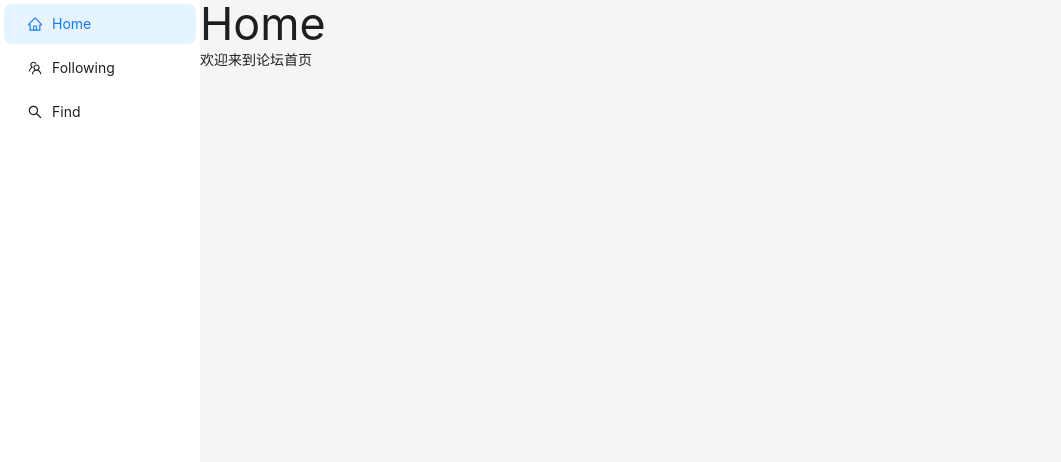
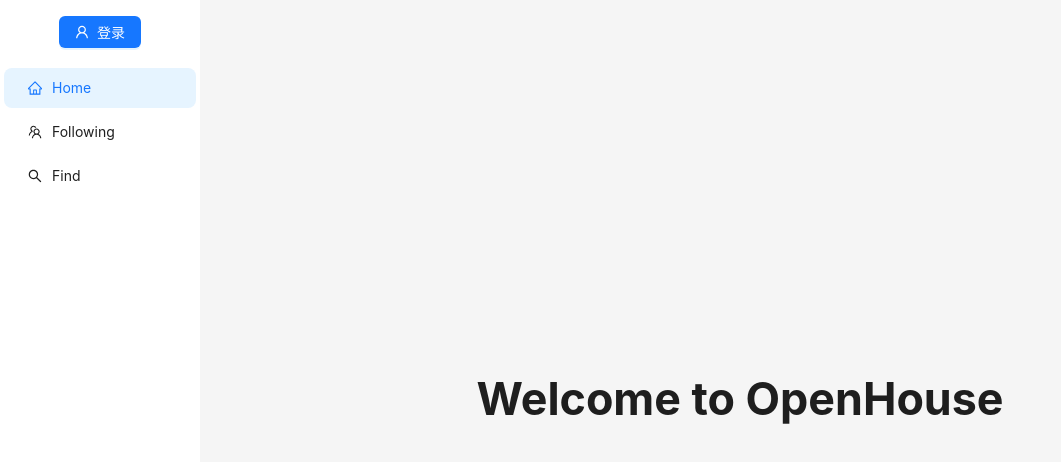
Before and after one commit to charlhhhh/Openhouse, a React (Vite) app in the folder frontend/: page / in a window 1280 px wide. Shown: the top 462 px of the page, without its empty margins (0-1061 px from the left). Built offline with nearby package versions, Linux system fonts and the light colour scheme.

Commit message:
[feat] Create new Root component and remove old Layout; add Ant Design integration for UI components.

```diff
--- a/frontend/src/Layout.tsx
+++ /dev/null
@@ -1,48 +0,0 @@
-import { Menu } from "antd";
-
-import { HomeOutlined, TeamOutlined, SearchOutlined } from "@ant-design/icons";
-import { Layout } from "antd";
-import { Content } from "antd/es/layout/layout";
-import Sider from "antd/es/layout/Sider";
-import { Outlet, useNavigate } from "react-router-dom";
-
-export default function Home() {
-    const navigate = useNavigate();
-
-    const menuItems = [
-      {
-        key: '/',
-        icon: <HomeOutlined />,
-        label: 'Home',
-        onClick: () => navigate('/'),
-      },
-      {
-        key: '/following',
-        icon: <TeamOutlined />,
-        label: 'Following',
-        onClick: () => navigate('/following'),
-      },
-      {
-        key: '/find',
-        icon: <SearchOutlined />,
-        label: 'Find',
-        onClick: () => navigate('/find'),
-      },
-    ];
-
-    return (
-      <Layout className="h-screen w-screen">
-        <Sider className="w-64 h-full" theme="light">
-          <Menu
-            mode="inline"
-            defaultSelectedKeys={['/']}
-            style={{ height: '100%', borderRight: 0 }}
-            items={menuItems}
-          />
-        </Sider>
-        <Content className="h-full flex-1">
-          <Outlet />
-        </Content>
-      </Layout>
-    );
-  }
--- /dev/null
+++ b/frontend/src/Root.tsx
@@ -0,0 +1,93 @@
+import { Menu, Modal, Button } from "antd";
+import { useState } from "react";
+import {
+  HomeOutlined,
+  TeamOutlined,
+  SearchOutlined,
+  UserOutlined,
+  CloseOutlined,
+} from "@ant-design/icons";
+import { Layout } from "antd";
+import { Content } from "antd/es/layout/layout";
+import Sider from "antd/es/layout/Sider";
+import { Outlet, useNavigate } from "react-router-dom";
+import LoginSheet from "./pages/login/LoginSheet";
+
+export default function Root() {
+  const navigate = useNavigate();
+  const [loginModalVisible, setLoginModalVisible] = useState(false);
+
+  const menuItems = [
+    {
+      key: "/",
+      icon: <HomeOutlined />,
+      label: "Home",
+      onClick: () => navigate("/"),
+    },
+    {
+      key: "/following",
+      icon: <TeamOutlined />,
+      label: "Following",
+      onClick: () => navigate("/following"),
+    },
+    {
+      key: "/find",
+      icon: <SearchOutlined />,
+      label: "Find",
+      onClick: () => navigate("/find"),
+    },
+  ];
+
+  const showLoginModal = () => {
+    setLoginModalVisible(true);
+  };
+
+  const handleLoginCancel = () => {
+    setLoginModalVisible(false);
+  };
+
+  return (
+    <Layout className="h-screen w-screen">
+      <Sider className="w-64 h-full" theme="light">
+        <div className="flex justify-center my-4">
+          <Button
+            type="primary"
+            icon={<UserOutlined />}
+            onClick={showLoginModal}
+          >
+            登录
+          </Button>
+        </div>
+        <Menu
+          mode="inline"
+          defaultSelectedKeys={["/"]}
+          style={{ height: "calc(100% - 60px)", borderRight: 0 }}
+          items={menuItems}
+        />
+      </Sider>
+      <Content className="h-full flex-1">
+        <Outlet />
+      </Content>
+
+      <Modal
+        open={loginModalVisible}
+        onCancel={handleLoginCancel}
+        footer={null}
+        styles={{
+          content: {
+            padding: 0,
+          },
+        }}
+        closeIcon={<CloseOutlined style={{ color: 'white' }} />}
+      >
+        <LoginSheet
+          visible={loginModalVisible}
+          onClose={handleLoginCancel}
+          onLoginSuccess={() => {
+            setLoginModalVisible(false);
+          }}
+        />
+      </Modal>
+    </Layout>
+  );
+}
--- a/frontend/src/pages/account/account.tsx
+++ /dev/null
@@ -1,12 +0,0 @@
-import { useNavigate } from 'react-router-dom';
-
-export default function Home() {
-    const navigate = useNavigate();
-
-    return (
-        <div style={{ width: '100vw', height: '100vh', display: 'flex', justifyContent: 'center', alignItems: 'center' }}>
-            <h1>Welcome to OpenHouse</h1>
-            <button onClick={() => navigate('/login')}>Login</button>
-        </div>
-    );
-}
--- a/frontend/src/pages/following/following.tsx
+++ /dev/null
@@ -1,13 +0,0 @@
-import React from 'react';
-import { useNavigate } from 'react-router-dom';
-
-export default function Home() {
-    const navigate = useNavigate();
-
-    return (
-        <div style={{ width: '100vw', height: '100vh', display: 'flex', justifyContent: 'center', alignItems: 'center' }}>
-            <h1>Welcome to OpenHouse</h1>
-            <button onClick={() => navigate('/login')}>Login</button>
-        </div>
-    );
-}
--- a/frontend/src/pages/home/index.tsx
+++ b/frontend/src/pages/home/index.tsx
@@ -1,8 +1,7 @@
 export default function Home() {
   return (
-    <>
-      <h1>Home</h1>
-      <p>欢迎来到论坛首页</p>
-    </>
-  );
+    <div className="w-full h-full flex flex-col justify-center items-center">
+            <h1 className="text-4xl font-bold">Welcome to OpenHouse</h1>
+        </div>
+    );
 }
--- a/frontend/src/pages/login/LoginSheet.tsx
+++ b/frontend/src/pages/login/LoginSheet.tsx
@@ -103,14 +103,6 @@
         <div style={styles.modalContainer}>
             <div style={styles.sheetContainer}>
                 <div style={styles.backgroundImage}>
-                    <div style={styles.header}>
-                        <Button
-                            onClick={onClose}
-                            style={styles.closeButton}
-                            type="text"
-                            icon={<CloseOutlined style={{ fontSize: '24px', color: '#fff' }} />}
-                        />
-                    </div>
                     <div style={styles.content}>
                         {!showVerification ? (
                             <>
@@ -191,16 +183,10 @@
 // 使用 React.CSSProperties 确保类型安全
 const styles: { [key: string]: React.CSSProperties } = {
     modalContainer: {
-        position: 'fixed',
-        top: 0,
-        left: 0,
-        right: 0,
-        bottom: 0,
         display: 'flex',
         justifyContent: 'center',
         alignItems: 'center',
         backgroundColor: 'rgba(0, 0, 0, 0.5)',
-        zIndex: 1000,
     },
     sheetContainer: {
         width: SHEET_WIDTH,
--- a/frontend/src/pages/sage-ai/sage-ai.tsx
+++ /dev/null
@@ -1,13 +0,0 @@
-import React from 'react';
-import { useNavigate } from 'react-router-dom';
-
-export default function Home() {
-    const navigate = useNavigate();
-
-    return (
-        <div style={{ width: '100vw', height: '100vh', display: 'flex', justifyContent: 'center', alignItems: 'center' }}>
-            <h1>Welcome to OpenHouse</h1>
-            <button onClick={() => navigate('/login')}>Login</button>
-        </div>
-    );
-}
--- a/frontend/src/pages/saved-topics/saved-topic.tsx
+++ /dev/null
@@ -1,13 +0,0 @@
-import React from 'react';
-import { useNavigate } from 'react-router-dom';
-
-export default function Home() {
-    const navigate = useNavigate();
-
-    return (
-        <div style={{ width: '100vw', height: '100vh', display: 'flex', justifyContent: 'center', alignItems: 'center' }}>
-            <h1>Welcome to OpenHouse</h1>
-            <button onClick={() => navigate('/login')}>Login</button>
-        </div>
-    );
-}
--- a/frontend/src/router.tsx
+++ b/frontend/src/router.tsx
@@ -3,7 +3,7 @@
 import Home from './pages/home';
 import Following from './pages/following';
 import Find from './pages/find';
-import Layout from './Layout';
+import Layout from './Root';
 
 const routes: RouteObject[] = [
   {
--- a/frontend/src/stores/index.ts
+++ /dev/null
@@ -1,5 +0,0 @@
-import useUserStore from './userStore';
-
-export {
-  useUserStore
-};
--- a/frontend/src/stores/userStore.ts
+++ /dev/null
@@ -1,60 +0,0 @@
-import { create } from 'zustand';
-import { persist, createJSONStorage } from 'zustand/middleware';
-
-// 定义用户信息类型
-interface UserInfo {
-  id?: string;
-  username?: string;
-  email?: string;
-  avatar?: string;
-  // 可根据需要添加更多用户信息字段
-}
-
-// 定义用户状态类型
-interface UserState {
-  isLoggedIn: boolean;
-  token: string | null;
-  userInfo: UserInfo;
-  // 登录方法
-  login: (token: string, userInfo: UserInfo) => void;
-  // 更新用户信息方法
-  updateUserInfo: (userInfo: Partial<UserInfo>) => void;
-  // 登出方法
-  logout: () => void;
-}
-
-// 创建用户状态管理 store
-const useUserStore = create<UserState>()(
-  persist(
-    (set) => ({
-      isLoggedIn: false,
-      token: null,
-      userInfo: {},
-
-      // 登录方法，设置登录状态、token和用户信息
-      login: (token, userInfo) => set({
-        isLoggedIn: true,
-        token,
-        userInfo
-      }),
-
-      // 更新用户信息方法
-      updateUserInfo: (newUserInfo) => set((state) => ({
-        userInfo: { ...state.userInfo, ...newUserInfo }
-      })),
-
-      // 登出方法，清除登录状态和用户信息
-      logout: () => set({
-        isLoggedIn: false,
-        token: null,
-        userInfo: {}
-      })
-    }),
-    {
-      name: 'user-storage', // localStorage 中的存储键名
-      storage: createJSONStorage(() => localStorage), // 使用 localStorage 进行持久化存储
-    }
-  )
-);
-
-export default useUserStore;
```
Also changed, not shown: 1 other file (tests, documents, lock files or other folders).
